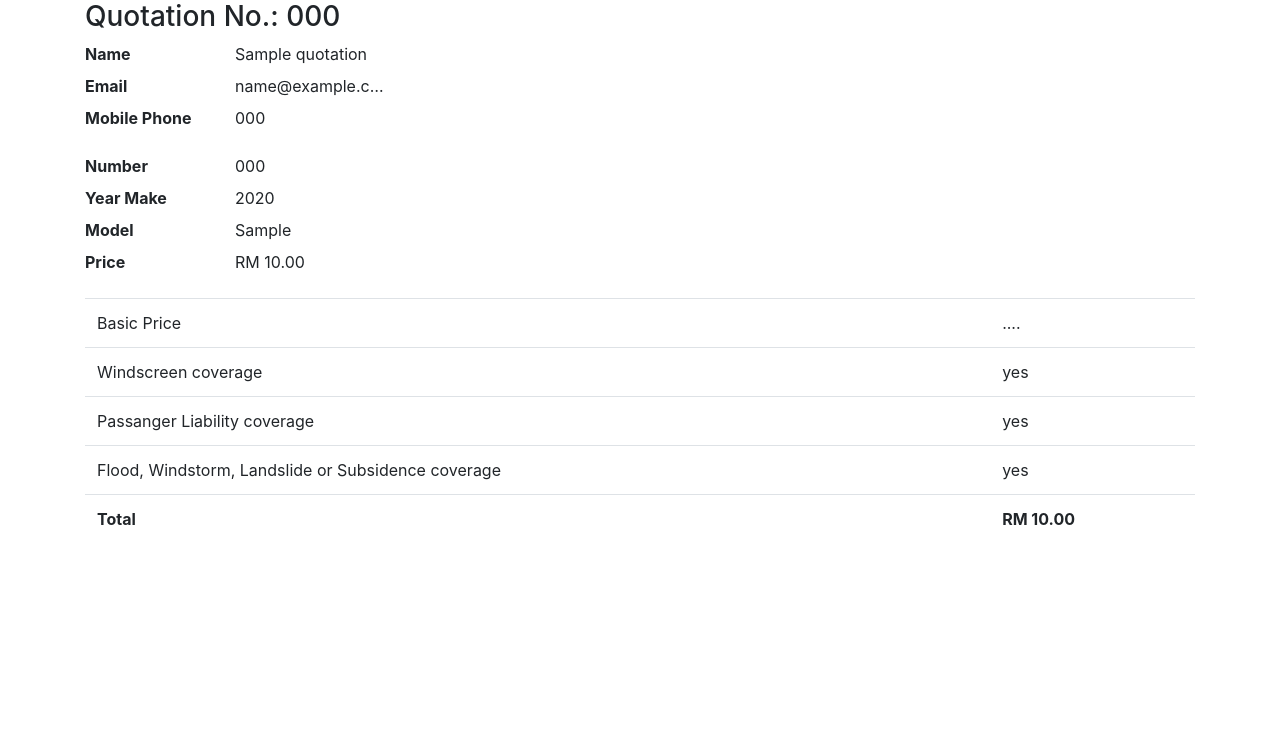
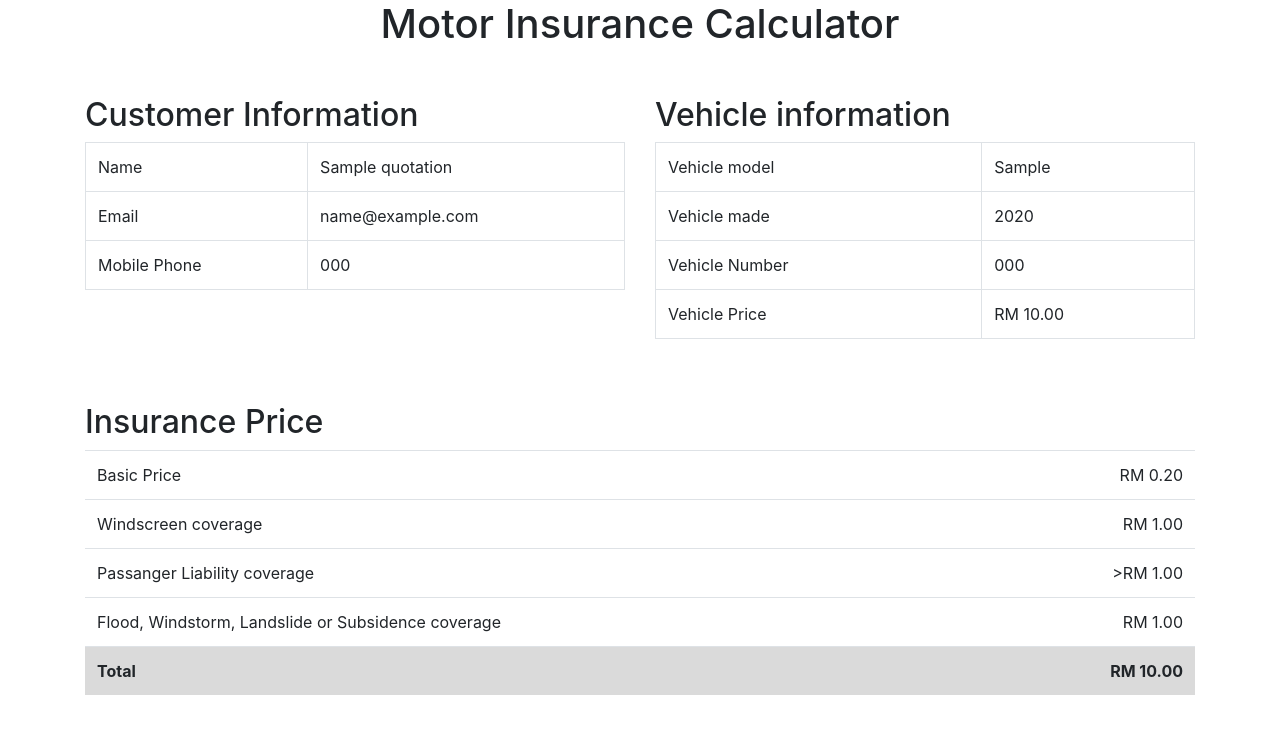
Before and after one commit to sumandari/quotation, a Django app: page /quotation/1/ in a window 1280 px wide. Shown: the top 734 px of the page. Run offline with Django 3.2, Linux system fonts and the light colour scheme; tables that the repository leaves empty hold one stand-in row (values such as "Sample post"); some libraries are stand-ins or nearby versions.

Commit message:
added detailview and display on template

```diff
--- a/app/quotations/forms.py
+++ b/app/quotations/forms.py
@@ -21,7 +21,7 @@ class QuotationForm(forms.Form):
     vehicle_price = forms.FloatField(label='Vehicle price', initial=100000.00, min_value=30000.00)
 
     windscreen = forms.ChoiceField(choices=YES_NO_CHOICES)
-    passanger_liability = forms.ChoiceField(choices=YES_NO_CHOICES)
+    passenger_liability = forms.ChoiceField(choices=YES_NO_CHOICES)
     others = forms.ChoiceField(choices=YES_NO_CHOICES)
 
     def __init__(self, *args, **kwargs):
@@ -50,7 +50,7 @@ class QuotationForm(forms.Form):
                 'Coverage',
                 Row(
                     Column('windscreen', css_class='form-group col-md-4'),
-                    Column('passanger_liability', css_class='form-group col-md-4'),
+                    Column('passenger_liability', css_class='form-group col-md-4'),
                     Column('others', css_class='form-group col-md-4'),
                 ),
                 css_class='mb-5'
--- a/app/quotations/models.py
+++ b/app/quotations/models.py
@@ -57,27 +57,23 @@ class Quotation(models.Model):
     )
 
     #  coverage
-    YES_NO_CHOICES = [
-        ('yes', 'Yes'),
-        ('no', 'No')
-    ]
-    cov_windscreen = models.CharField(
-        help_text='Windscreen coverage',
-        max_length=3,
-        choices=YES_NO_CHOICES,
-        default='no'
+    cov_windscreen =models.DecimalField(
+        help_text='Windscreen coverage.',
+        max_digits=12,
+        decimal_places=2,
+        null=True
     )
-    cov_passanger_liability = models.CharField(
-        help_text='Passanger Liability coverage',
-        max_length=3,
-        choices=YES_NO_CHOICES,
-        default='no'
+    cov_passanger_liability = models.DecimalField(
+        help_text='Passanger Liability coverage.',
+        max_digits=12,
+        decimal_places=2,
+        null=True
     )
-    cov_others = models.CharField(
-        help_text='Flood, Windstorm, Landslide or Subsidence coverage',
-        max_length=3,
-        choices=YES_NO_CHOICES,
-        default='no'
+    cov_others = models.DecimalField(
+        help_text='Flood, Windstorm, Landslide or Subsidence coverage.',
+        max_digits=12,
+        decimal_places=2,
+        null=True
     )
 
 
--- a/app/quotations/views.py
+++ b/app/quotations/views.py
@@ -1,6 +1,7 @@
 from decimal import Decimal
 from slugify import slugify
 
+from django.core.mail import send_mail
 from django.shortcuts import redirect
 from django.views.generic import CreateView, DetailView, FormView
 from django.urls import reverse
@@ -28,12 +29,21 @@ class QuotationFormView(FormView):
         addon_total = 0
         if form.cleaned_data['windscreen'] == 'yes':
             addon_total += addons[0]
-        if form.cleaned_data['passanger_liability'] == 'yes':
+            quotation.cov_windscreen = addons[0]
+        if form.cleaned_data['passenger_liability'] == 'yes':
             addon_total += addons[1]
+            quotation.cov_passanger_liability = addons[1]
         if form.cleaned_data['others'] == 'yes':
             addon_total += addons[2]
+            quotation.cov_others = addons[2]
 
-        quotation.price = (Decimal(2/100) * Decimal(quotation.vehicle_price)) + Decimal(addon_total)
+        quotation.price = (
+            (Decimal(2/100) * Decimal(quotation.vehicle_price)) +
+            Decimal(addon_total)
+        )
+
+        quotation.number = self.get_customer_quot_number(
+            quotation.email, quotation.name)
         quotation.save()
         return redirect(reverse('quotation_detail', args=(quotation.id,)))
 
@@ -47,9 +57,29 @@ class QuotationFormView(FormView):
             addon_others = addon.others
         return addon_windscreen, addon_passanger_liability, addon_others
 
+    def get_customer_quot_number(self, email, name):
+        email_count =  Quotation.objects.filter(email=email).count()
+        name_slug = slugify(name)
+        return f'MI-{name_slug}-{email_count}'
+
 
 class QuotationDetailView(DetailView):
 
     context_object_name = 'quotation'
     model = Quotation
     template_name = 'quotations/detail.html'
+
+    def get_context_data(self, **kwargs):
+        context = super(QuotationDetailView, self).get_context_data(**kwargs)
+        context['basic_price'] = round(self.object.vehicle_price * Decimal(2/100), 2)
+        return context
+
+
+def send_quotation(request, **kwargs):
+    send_mail(
+        'Subject here',
+        'Here is the message.',
+        'from@example.com',
+        ['to@example.com'],
+        fail_silently=False,
+    )
--- a/app/templates/base.html
+++ b/app/templates/base.html
@@ -3,7 +3,7 @@
 <html>
   <head>
   <meta charset="utf-8">
-  <title>{% block title %}Bookstore{% endblock title %}</title>
+  <title>{% block title %}Motor Insurance{% endblock title %}</title>
   <meta name="viewport" content="width=device-width, initial-scale=1, shrink-to-fit=no">
   <!-- CSS -->
   <link rel="stylesheet" href="https://stackpath.bootstrapcdn.com/bootstrap/4.5.0/css/bootstrap.min.css" integrity="sha384-9aIt2nRpC12Uk9gS9baDl411NQApFmC26EwAOH8WgZl5MYYxFfc+NcPb1dKGj7Sk" crossorigin="anonymous">
--- a/app/templates/quotations/detail.html
+++ b/app/templates/quotations/detail.html
@@ -2,80 +2,89 @@
 
 
 {% block head %}
-  <style>
-    {# https://stackoverflow.com/a/21261303   #}
-    dl.inline-flex {
-      display: flex;
-      flex-flow: row;
-      flex-wrap: wrap;
-      width: 300px;      /* set the container width*/
-      overflow: visible;
-    }
-    dl.inline-flex dt {
-      flex: 0 0 50%;
-      text-overflow: ellipsis;
-      overflow: hidden;
-    }
-    dl.inline-flex dd {
-      flex:0 0 50%;
-      margin-left: auto;
-      text-align: left;
-      text-overflow: ellipsis;
-      overflow: hidden;
-    }
-  </style>
 {% endblock head %}
 
 {% block content %}
-  <h3>Quotation No.: {{ quotation.number }}</h3>
+  <div class="mb-5 text-center">
+    <h1>Motor Insurance Calculator</h1>
+  </div>
 
-  <dl class="inline-flex">
-    <dt>Name</dt>
-    <dd>{{ quotation.name }}</dd>
+  <div class="row mb-5">
+    <div class="col-lg-6">
+      <h2>Customer Information</h2>
+      <table class="table table-bordered">
+        <tr>
+          <td>Name</td>
+          <td>{{ quotation.name }}</td>
+        </tr>
+        <tr>
+          <td>Email</td>
+          <td>{{ quotation.email }}</td>
+        </tr>
+        <tr>
+          <td>Mobile Phone</td>
+          <td>{{ quotation.mobile_number }}</td>
+        </tr>
+      </table>
+    </div>
 
-    <dt>Email</dt>
-    <dd>{{ quotation.email }}</dd>
+    <div class="col-lg-6">
+      <h2>Vehicle information</h2>
+      <table class="table table-bordered vehicle">
+        <tbody>
+          <tr>
+            <td>Vehicle model</td>
+            <td>{{ quotation.vehicle_model }}</td>
+          </tr>
+          <tr>
+            <td>Vehicle made</td>
+            <td>{{ quotation.vehicle_year }}</td>
+          </tr>
+          <tr>
+            <td>Vehicle Number</td>
+            <td>{{ quotation.vehicle_number }}</td>
+          </tr>
+          <tr>
+            <td>Vehicle Price</td>
+            <td>RM {{ quotation.vehicle_price|intcomma }}</td>
+          </tr>
+        </tbody>
+      </table>
+    </div>
 
-    <dt>Mobile Phone</dt>
-    <dd>{{ quotation.mobile_number }}</dd>
-  </dl>
+  </div>
 
-  <dl class="inline-flex">
-    <dt>Number</dt>
-    <dd>{{ quotation.vehicle_number }}</dd>
-
-    <dt>Year Make</dt>
-    <dd>{{ quotation.vehicle_year }}</dd>
-
-    <dt>Model</dt>
-    <dd>{{ quotation.vehicle_model }}</dd>
-
-    <dt>Price</dt>
-    <dd>RM {{ quotation.vehicle_price|intcomma }}</dd>
-  </dl>
-
-  <table class="table">
+  <h2>Insurance Price</h2>
+  <table class="table quotation">
     <tbody>
       <tr>
         <td>Basic Price</td>
-        <td>....</td>
+        <td class="text-right">RM {{ basic_price|intcomma }}</td>
       </tr>
+      {% if quotation.cov_windscreen %}
       <tr>
         <td>Windscreen coverage</td>
-        <td>{{ quotation.cov_windscreen }}</td>
+        <td class="text-right">
+          RM {{ quotation.cov_windscreen }}
+        </td>
       </tr>
+      {% endif %}
+      {% if quotation.cov_passanger_liability %}
       <tr>
         <td>Passanger Liability coverage</td>
-        <td>{{ quotation.cov_passanger_liability }}</td>
+        <td <td class="text-right">>RM {{ quotation.cov_passanger_liability }}</td>
       </tr>
+      {% endif %}
+      {% if quotation.cov_others %}
       <tr>
         <td>Flood, Windstorm, Landslide or Subsidence coverage</td>
-        <td>{{ quotation.cov_others }}</td>
+        <td class="text-right">RM {{ quotation.cov_others }}</td>
       </tr>
+      {% endif %}
 
-      <tr>
+      <tr class="table-active">
         <th>Total</th>
-        <th>RM {{ quotation.price|intcomma }}</th>
+        <th class="text-right">RM {{ quotation.price|intcomma }}</th>
       </tr>
     </tbody>
   </table>
```
Also changed, not shown: app/quotations/migrations/0003_auto_20210611_1452.py (deleted), app/quotations/migrations/0003_auto_20210612_0351.py (added), app/quotations/migrations/0004_auto_20210612_0402.py (added).
